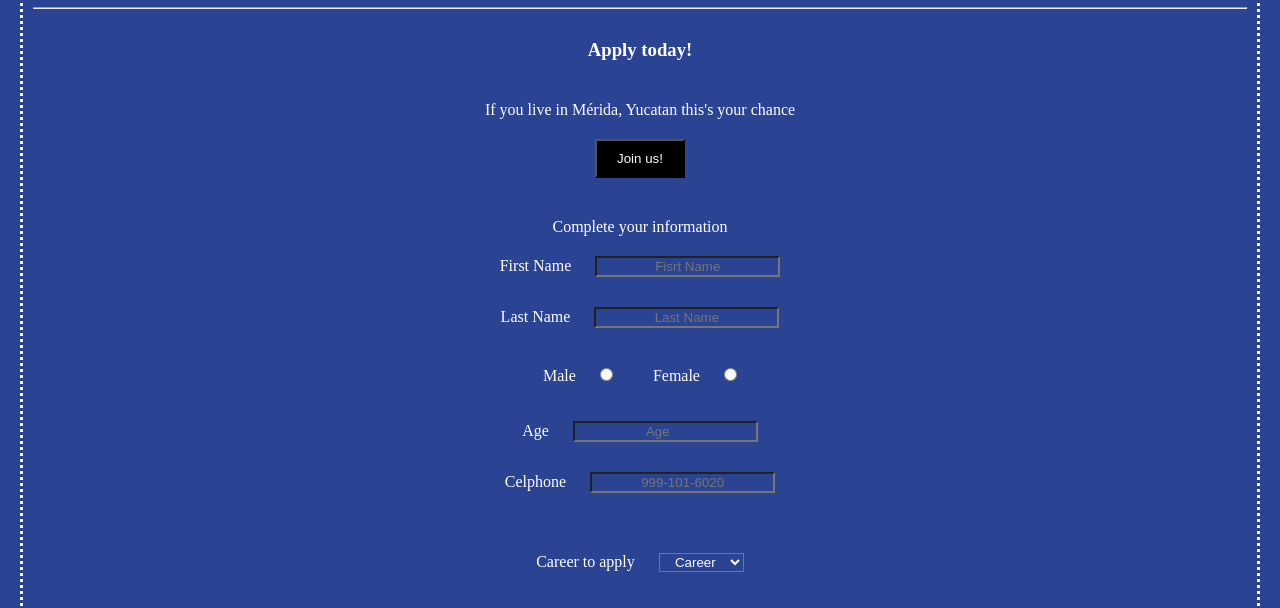
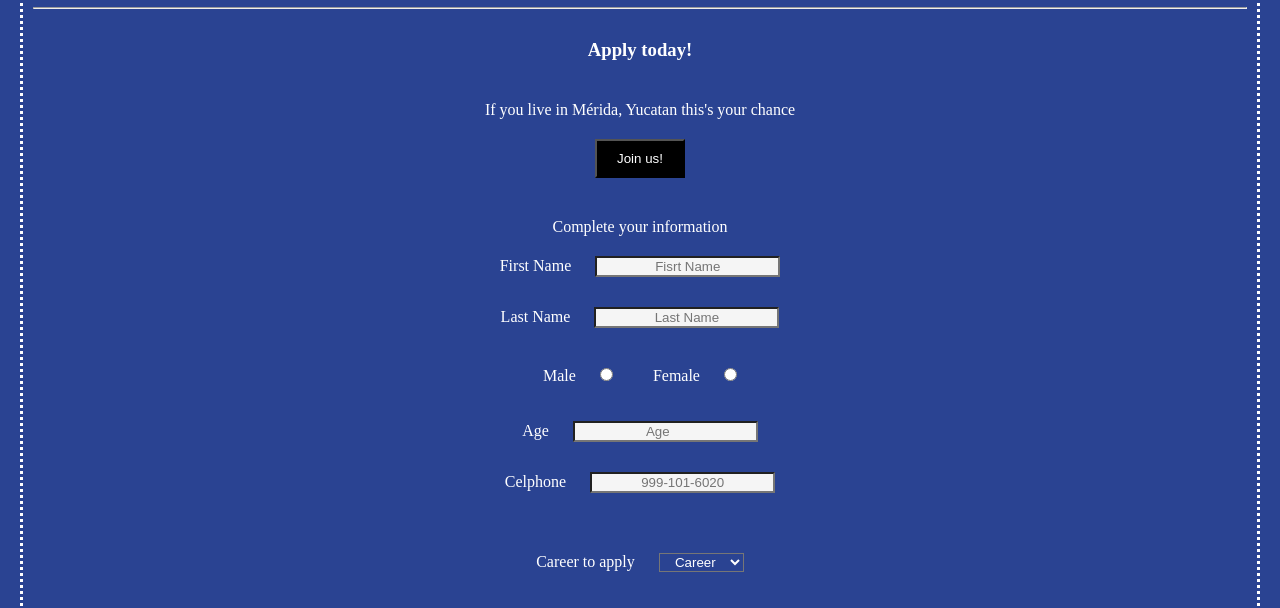
Before and after one commit to KarlaChable-Ksquare/A3-Survey-Form, a plain HTML site: page index.html in a window 1280 px wide. Shown: the part 190-798 px from the top of the page. Drawn offline with Linux system fonts and the light colour scheme.

Commit message:
input-background

```diff
--- a/index.html
+++ b/index.html
@@ -39,6 +39,10 @@
     footer>a:hover {
       color: rgb(101, 163, 202);
       transition: color 0.5s;
+    }
+
+    input {
+      background-color: whitesmoke;
     }
 
     .textarea {
```
